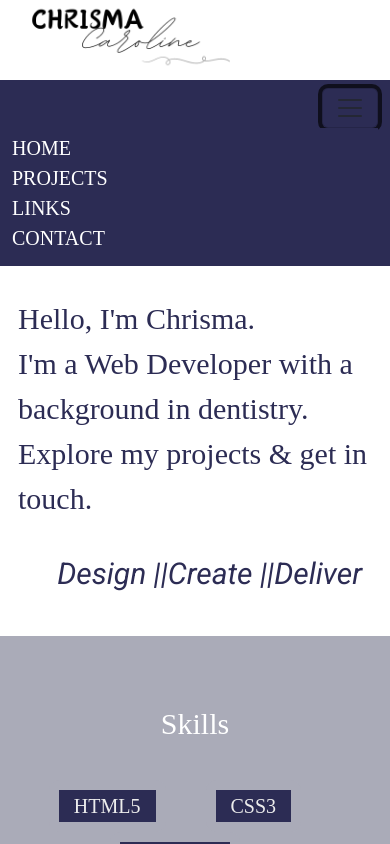
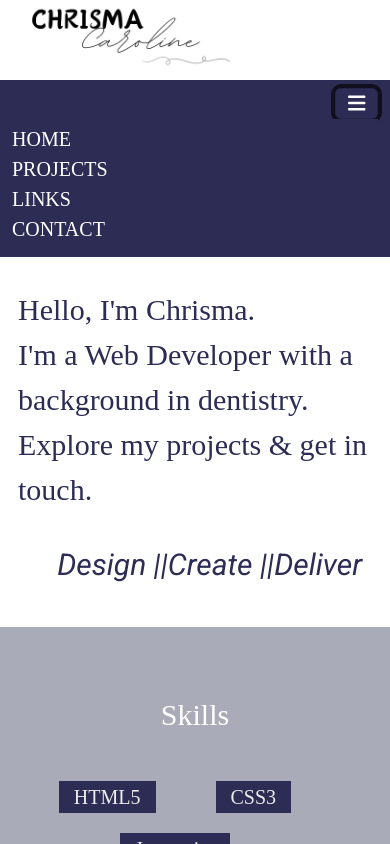
Before and after one commit to chrisma89/Chrisma-Caroline-Stephen, a React (Vite) app: page / in a window 390 px wide. Both pictures are taken after a click on the button 350 px from the left and 108 px from the top of the page. Shown: the top 844 px of the page. Built offline with nearby package versions, Linux system fonts and the light colour scheme; a web font is replaced by a local one.

Commit message:
toogle button color changed

```diff
--- a/src/components/navbar/index.jsx
+++ b/src/components/navbar/index.jsx
@@ -3,15 +3,21 @@ import Nav from 'react-bootstrap/Nav';
 import Navbar from 'react-bootstrap/Navbar';
 import { Link } from 'react-router-dom';
 import './style.css';
+import { FontAwesomeIcon } from '@fortawesome/react-fontawesome';
+import { faBars } from '@fortawesome/free-solid-svg-icons';
+
+
 
 function NavBar() {
   return (
     <Navbar expand="lg" className="container-fluid navbarmain">
       <Container className='justify-content-end'>
       <Navbar.Brand href="#home"></Navbar.Brand>
-        <Navbar.Toggle aria-controls="basic-navbar-nav" />
-        <Navbar.Collapse id="basic-navbar-nav">
-          <Nav className="">
+        <Navbar.Toggle aria-controls="basic-navbar-nav" className="custom-toggler">
+        <FontAwesomeIcon icon={faBars} style={{ color: 'white' }} />
+</Navbar.Toggle>
+        <Navbar.Collapse id="basic-navbar-nav" className="custom-toggler">
+          <Nav>
             {/* <Link><img  style={{height :"100%", width : "40%"}}src="/images/logo.png"/></Link> */}
           <Link style={{color:"white", paddingRight :"30px", fontFamily : "roboto-black-italic",textDecoration: "none"}} to="/">HOME</Link>
             <Link style={{color:"white", paddingRight :"30px",fontFamily : "roboto-black-italic",textDecoration: "none"}} to="/projects">PROJECTS</Link>
--- a/src/components/navbar/style.css
+++ b/src/components/navbar/style.css
@@ -8,6 +8,9 @@
   font-size: 20px;
   padding:5px;
 
+}
+.custom-toggler {
+  color: white;
 }
 
 .navbarmain {
```
